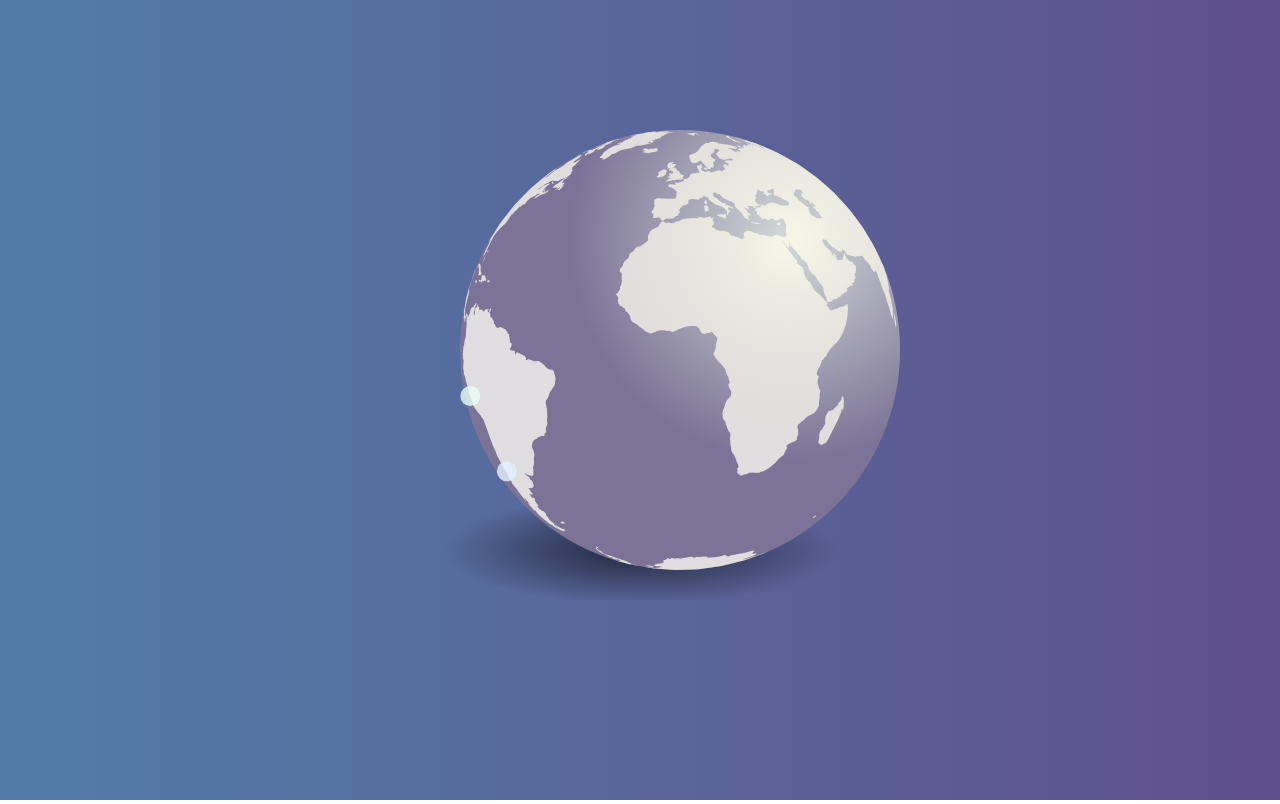
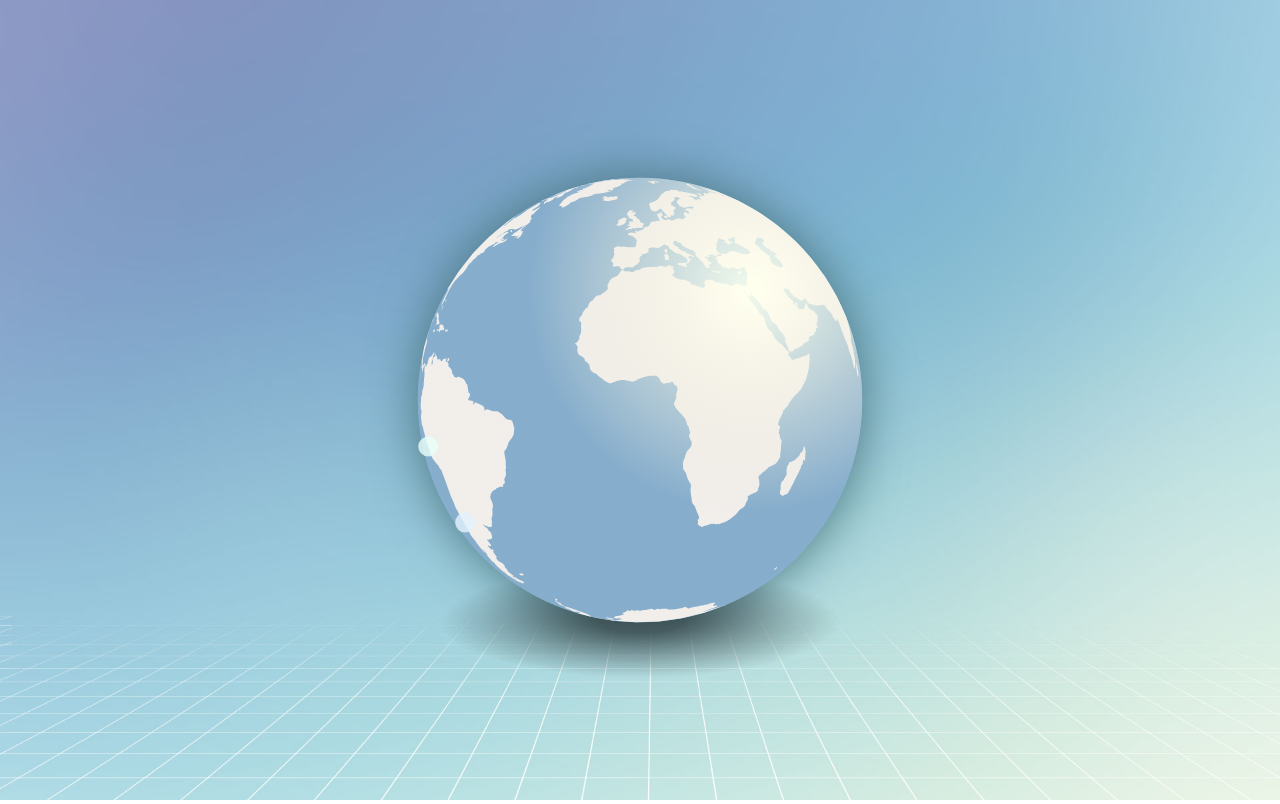
Before and after one commit to shy2850/global3d, a plain HTML site: page index.html in a window 1280 px wide. Drawn offline with Linux system fonts and the light colour scheme.

Commit message:
Signed-off-by: shy2850 <shy2850@163.com>

```diff
--- a/css/style.css
+++ b/css/style.css
@@ -1,8 +1,43 @@
-body{
-    background-image: -webkit-linear-gradient(left,#517caa,#604f8c);
+html,body{
+  width: 100%;
+  height: 100%;
+  margin: 0;
+  padding: 0;
+  overflow-y: hidden;
+}
+img.bg{
+  position: absolute;
+  left: 0;
+  top: 0;
+  width: 100%;
+  height: 100%;
+  z-index: -1;
+}
+
+/**webkit滚动条样式*/
+::-webkit-scrollbar {
+  width: 4px;
+  height: 4px;
+}
+::-webkit-scrollbar-track {
+  -webkit-border-radius: 3px;
+}
+::-webkit-scrollbar-thumb {
+  -webkit-border-radius: 3px;
+  border-radius: 3px;
+  background: #cbcbcb;
+}
+/**webkit滚动条样式 结束*/
+
+#d3-container{
+  width: 100%;
+  height: 100%;
+  position: absolute;
+  left: 0;
+  top: 0;
 }
 .land {
-  fill: #e9eaf1;
+  fill: #fff;
   stroke-opacity: 1;
   box-shadow: 0 0 20px #fff;
 }
@@ -20,6 +55,9 @@ body{
 }
 
 .point {  opacity:.8; cursor: pointer;}
+.point.pic{
+  fill: url(http://tmisc.home.news.cn/story/img/markerPicColor.png);
+}
 
 .flyers {
   stroke-width:1;
@@ -29,12 +67,6 @@ body{
 .arc, .flyer {
   stroke-linejoin: round;
   fill:none;
-}
-
-svg{
-    position: absolute;
-    right: 300px;
-    top: 100px;
 }
 
 .content{
--- a/index.html
+++ b/index.html
@@ -6,7 +6,10 @@
     <link rel="stylesheet" href="css/style.css">
 </head>
 <body>
+<img src="img/bg.jpg" alt="背景图片" class="bg">
+<div id="d3-container">
 
+</div>
 
 <script>
 window.data = {
--- a/js/script.js
+++ b/js/script.js
@@ -2,17 +2,18 @@ d3.select(window)
     .on("mousemove", mousemove)
     .on("mouseup", mouseup);
 
-var width = 600,
-    height = 500;
+var width = document.documentElement.clientWidth,
+    height = document.documentElement.clientHeight,
+    container = d3.select("#d3-container");
 
 var proj = d3.geo.orthographic()
     .translate([width / 2, height / 2])
     .clipAngle(90)
-    .scale(220);
+    .scale(  Math.min(width,height) / 3.6);
 
 var path = d3.geo.path().projection(proj).pointRadius(10);
 
-var svg = d3.select("body").append("svg")
+var svg = container.append("svg")
             .attr("width", width)
             .attr("height", height)
             .on("mousedown", mousedown);
@@ -22,8 +23,8 @@ function ready(world, places) {
         .attr("id", "ocean_fill")
         .attr("cx", "75%")
         .attr("cy", "25%");
-      ocean_fill.append("stop").attr("offset", "5%").attr("stop-color", "#a0aacb");
-      ocean_fill.append("stop").attr("offset", "100%").attr("stop-color", "#6c6697");
+      ocean_fill.append("stop").attr("offset", "5%").attr("stop-color", "#dbeef8");
+      ocean_fill.append("stop").attr("offset", "100%").attr("stop-color", "#79afd9");
 
   var globe_highlight = svg.append("defs").append("radialGradient")
         .attr("id", "globe_highlight")
@@ -59,7 +60,7 @@ function ready(world, places) {
         .attr("stop-opacity","0")
   // 阴影
   svg.append("ellipse")
-    .attr("cx", 260).attr("cy", 450)
+    .attr("cx", width/2).attr("cy", height/2 + proj.scale())
     .attr("rx", proj.scale()*.90)
     .attr("ry", proj.scale()*.25)
     .attr("class", "noclicks")
@@ -82,12 +83,26 @@ function ready(world, places) {
     .attr("class","noclicks")
     .style("cursor","-webkit-grab")
     .style("fill", "url(#globe_highlight)");
+  //边界阴影
+  container.append("div")
+    .style({
+      position: "absolute",
+      left: width / 2  - proj.scale() + "px",
+      top: height / 2  - proj.scale() + "px",
+      "z-index": -1,
+      width: proj.scale() * 2 + "px",
+      height: proj.scale() * 2 + "px",
+      "border-radius": "50%",
+      "box-shadow":"0 0 50px #48747d"
+    });
 
   // 画点
   svg.append("g").attr("class","points")
     .selectAll("text").data(places.features)
     .enter().append("path")
-    .attr("class", "point")
+    .attr("class", function(d){
+      return "point " + d.dataType;
+    })
     .attr("d", path)
     .style("fill", function(d){
       return d.color;
@@ -153,6 +168,7 @@ var places = {
     return {
       type:"Feature",
       color: item.bgColor,
+      dataType: item.type,
       geometry:{
         type:"Point",
         coordinates: [item.lng,item.lat]
@@ -163,7 +179,7 @@ var places = {
 
 ready(world, places);
 
-d3.select("body")
+d3.select("#d3-container")
   .selectAll("div").data(data.content)
   .enter().append("div")
   .attr("class", "content")
@@ -175,7 +191,7 @@ d3.select("body")
   });
 
 var hover = false, ii = -1;
-d3.select(document).on("mouseover", function(){
+d3.select("#d3-container").on("mouseover", function(){
   hover = true;
 }).on("mouseout", function(){
   hover = false;
```
Also changed, not shown: img/bg.jpg (added), img/logo.png (added), img/next.png (added), img/prev.png (added), 1 other file.
